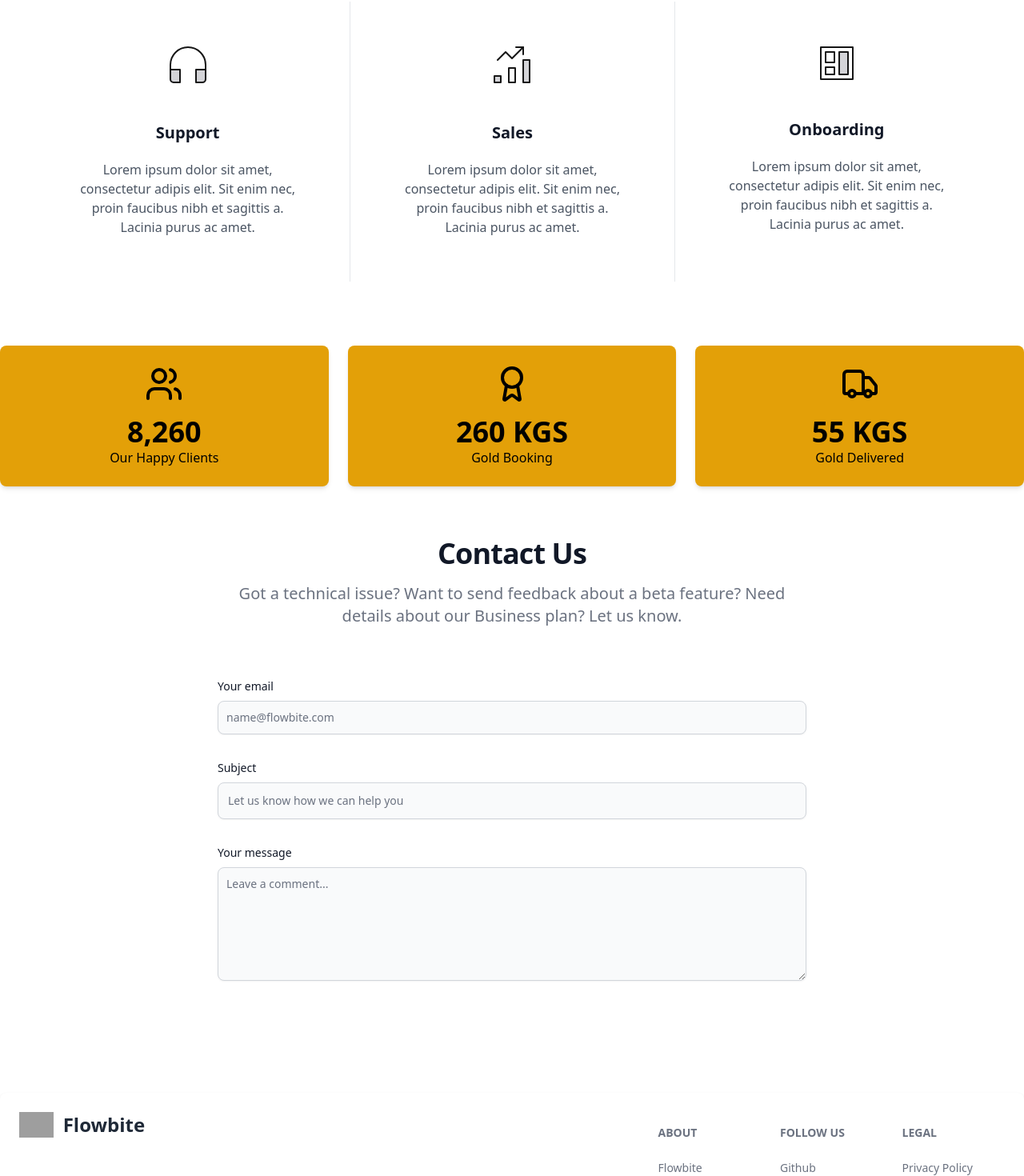
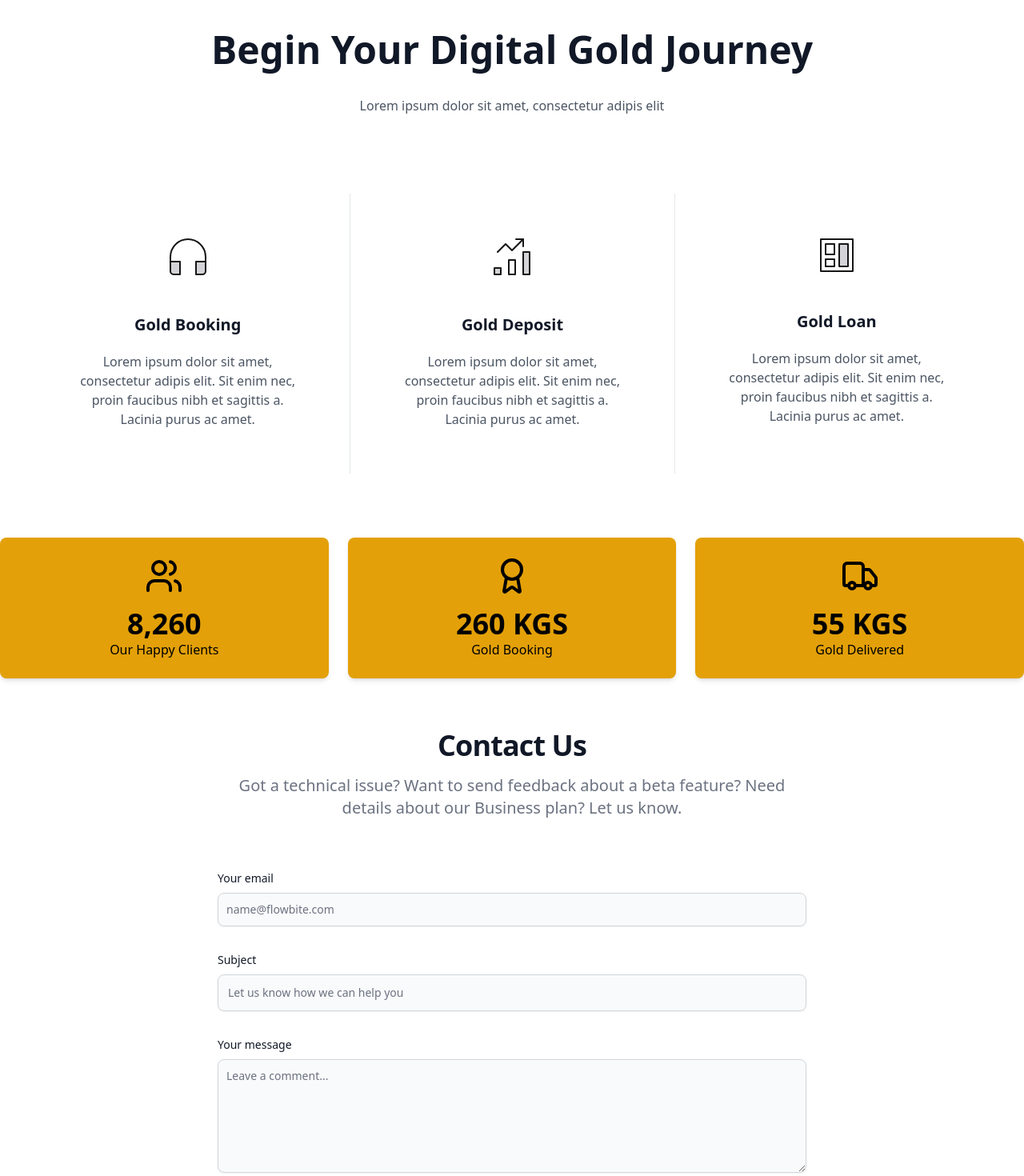
Before and after one commit to Animish2002/vgold, a React (Vite) app: page / in a window 1280 px wide. Shown: the part 918-2388 px from the top of the page at 80% size. Built offline with nearby package versions, Linux system fonts and the light colour scheme; grey boxes are pictures that could not be loaded.

Commit message:
Some chagnes

```diff
--- a/src/components/Footer.jsx
+++ b/src/components/Footer.jsx
@@ -19,7 +19,7 @@ export default function Component() {
               href="https://flowbite.com"
               src="https://flowbite.com/docs/images/logo.svg"
               alt="Flowbite Logo"
-              name="Flowbite"
+              name="V-Gold"
             />
           </div>
           <div className="grid grid-cols-2 gap-8 sm:mt-4 sm:grid-cols-3 sm:gap-6">
--- a/src/components/HeroSection.jsx
+++ b/src/components/HeroSection.jsx
@@ -3,8 +3,8 @@ import hero from "../assets/hero.jpeg";
 
 const HeroSection = () => {
   return (
-    <section className="bg-white dark:bg-gray-900 h-[70vh]">
-      <div className="grid w-full py-8 mx-auto lg:gap-8 xl:gap-0 lg:py-16 lg:grid-cols-12 px-20 bg-image h-[74vh]">
+    <section className="bg-white dark:bg-gray-900 h-screen">
+      <div className="grid w-full py-8 mx-auto lg:gap-8 xl:gap-0 lg:py-16 lg:grid-cols-12 px-20 bg-image h-screen">
         <div className="mr-auto place-self-center lg:col-span-7">
           <h1 className="max-w-2xl mb-4 text-4xl font-extrabold tracking-tight leading-none md:text-5xl xl:text-6xl text-white uppercase">
             Smart Bano, &nbsp; Digital Gold Chuno
--- a/src/components/Services.jsx
+++ b/src/components/Services.jsx
@@ -6,7 +6,7 @@ const Services = () => {
       <div className="px-4 mx-auto max-w-7xl sm:px-6 lg:px-8">
         <div className="text-center">
           <h2 className="text-3xl font-bold leading-tight text-gray-900 sm:text-4xl xl:text-5xl font-pj">
-            Make every step user-centric
+            Begin Your Digital Gold Journey
           </h2>
           <p className="mt-4 text-base leading-7 text-gray-600 sm:mt-8 font-pj">
             Lorem ipsum dolor sit amet, consectetur adipis elit
@@ -50,7 +50,7 @@ const Services = () => {
               />
             </svg>
             <h3 className="mt-12 text-xl font-bold text-gray-900 font-pj">
-              Support
+              Gold Booking
             </h3>
             <p className="mt-5 text-base text-gray-600 font-pj">
               Lorem ipsum dolor sit amet, consectetur adipis elit. Sit enim nec,
@@ -110,7 +110,7 @@ const Services = () => {
               />
             </svg>
             <h3 className="mt-12 text-xl font-bold text-gray-900 font-pj">
-              Sales
+              Gold Deposit
             </h3>
             <p className="mt-5 text-base text-gray-600 font-pj">
               Lorem ipsum dolor sit amet, consectetur adipis elit. Sit enim nec,
@@ -161,7 +161,7 @@ const Services = () => {
               />
             </svg>
             <h3 className="mt-12 text-xl font-bold text-gray-900 font-pj">
-              Onboarding
+              Gold Loan
             </h3>
             <p className="mt-5 text-base text-gray-600 font-pj">
               Lorem ipsum dolor sit amet, consectetur adipis elit. Sit enim nec,
```
